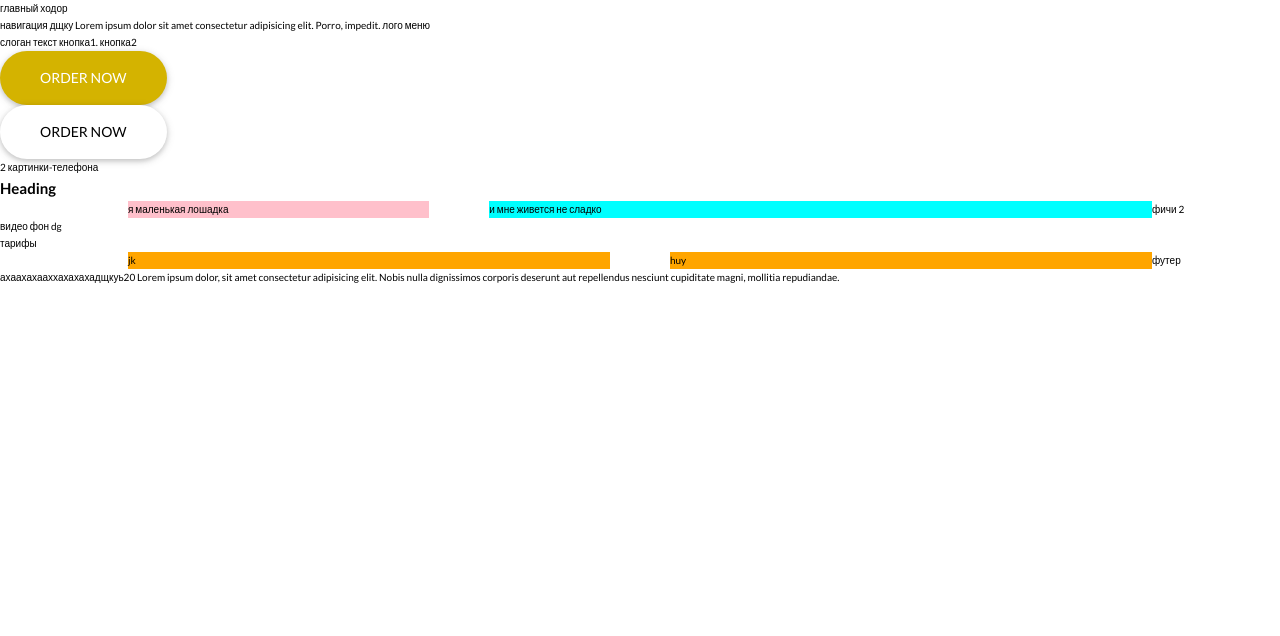
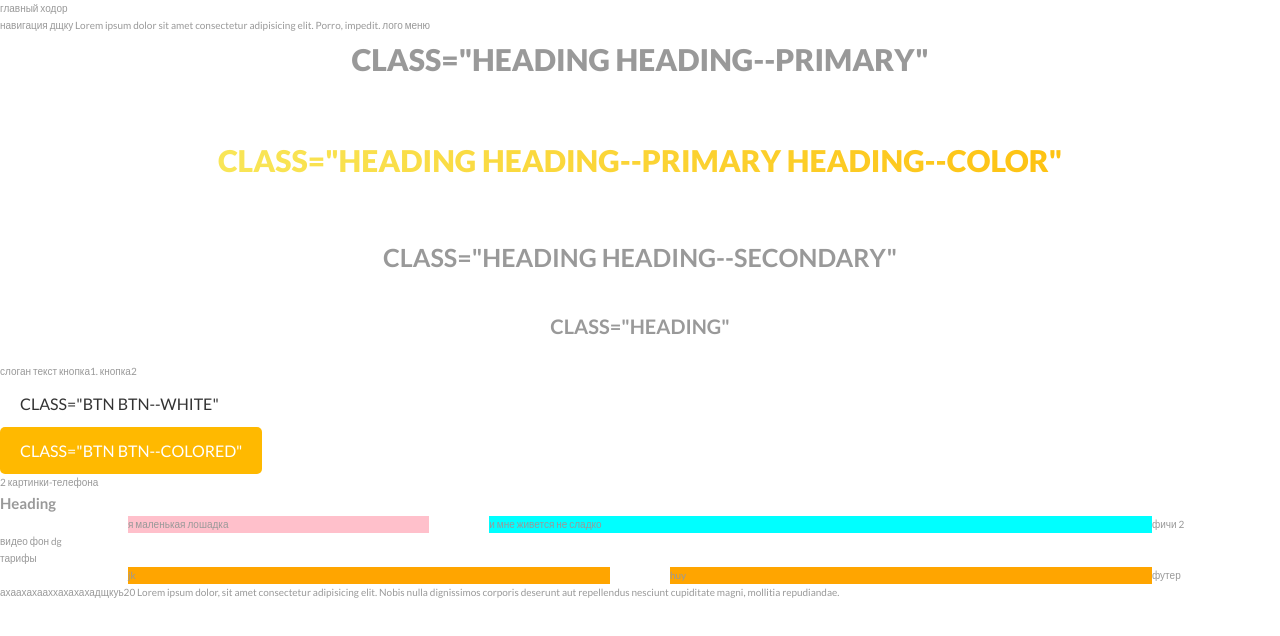
Before and after one commit to AndrewKuntsevich/app-lp, a website: page index.html in a window 1280 px wide. Drawn offline with Linux system fonts and the light colour scheme.

Commit message:
btn&heading

```diff
--- a/index.html
+++ b/index.html
@@ -18,17 +18,21 @@
         меню
     </nav>
 
+    <h1 class="heading heading--primary">class="heading heading--primary"</h1>
+    <h1 class="heading heading--primary heading--color">class="heading heading--primary heading--color"</h1>
+    <h2 class="heading heading--secondary">class="heading heading--secondary"</h1>
+    <h2 class="heading">class="heading"</h1>
     слоган
 
     текст
      кнопка1. кнопка2
 
     <div class="button">
-        <a href="#" class="btn btn--dark">Order now</a>
+        <a href="#" class="btn btn--white">class="btn btn--white"</a>
      </div>
 
      <div class="button">
-        <a href="#" class="btn btn--light">Order now</a>
+        <a href="#" class="btn btn--colored">class="btn btn--colored"</a>
      </div>
 
 
--- a/sass/base/_typography.scss
+++ b/sass/base/_typography.scss
@@ -2,16 +2,32 @@ body{
     font-family: 'Lato', sans-serif;
     font-weight: 400;
     line-height: 1.7;
+    color: $color-grey-dark-1;
 }
 
-.heading-primary{
+.heading {
+    text-align: center;
+    font-size: 2rem;
+    font-weight: 700;
+    text-transform: uppercase;
+    margin-bottom: 2rem;
 
+    &--secondary {
+        font-size: 2.5rem;
+        font-weight: 700;
+        margin-bottom: 3rem;
+    }
+
+    &--primary {
+        font-size: 3rem;
+        font-weight: 900;
+        margin-bottom: 5rem;
+    }
+
+    &--color{
+        background-image: linear-gradient(to right, $color-primary-light, $color-primary-dark);
+        -webkit-background-clip: text;
+        background-clip: text;
+        color: transparent;
+    }
 }
-
-.heading-seconary{
-
-}
-
-.heading-sub{
-
-}
--- a/sass/components/_btn.scss
+++ b/sass/components/_btn.scss
@@ -1,40 +1,44 @@
+.btn {
+    &,
+    &:link,
+    &:visited {
+        text-transform: uppercase;
+        text-decoration: none;
+        padding: 1rem 2rem;
+        margin-right: 1rem;
+        display: inline-block;
+        border-radius: 5px;
+        transition: all .2s;
+        position: relative;
+        font-size: $default-font-size;
 
-.btn{
-    text-decoration: none;
-    font-size: 1.4rem;
-    text-transform: uppercase;
-    padding: 1.5rem 4rem;
-    display: inline-block;
-    box-shadow:  0 2px 5px 0 rgba(0,0,0,.16), 0 2px 10px 0 rgba(0,0,0,.12);
-    border-radius: 10rem;
-    border: none;
-    cursor: pointer;
-}
+        border: none;
+        cursor: pointer;
+    }
 
-/*/////////BUTTON-DARK////////////*/
+    &:hover {
+        transform: translateY(-3px);
+        box-shadow: 0 1rem 1rem rgba($color-black,.2);
 
-.btn--dark{
-    background-color: #d4b300;
-    color: #fff;
-    transition: all 2s;
-}
+    }
 
+    &:active,
+    &:focus {
+        outline: none;
+        transform: translateY(-1px);
+        box-shadow: 0 .5rem 1rem rgba($color-black,.2);
+    }
 
-.btn--dark:hover{
-    background-color:#ffa400;
-    border-color:   #ffd700;
-}
+    &--white {
+        background-color: $color-white;
+        color: $color-grey-dark-3;
 
-/*/////////BUTTON-LIGHT////////////*/
+    }
 
-.btn--light{
-    background-color: #fff;
-    color: #000;
-    transition: all 2s;
-}
+    &--colored {
+        background-color: $color-primary-dark;
+        color: $color-white;
 
-.btn--light:hover{
-    background-color:#d4b300;
-
+    }
 
 }
```
Also changed, not shown: css/style.css, sass/main.scss (line endings or trailing spaces).
